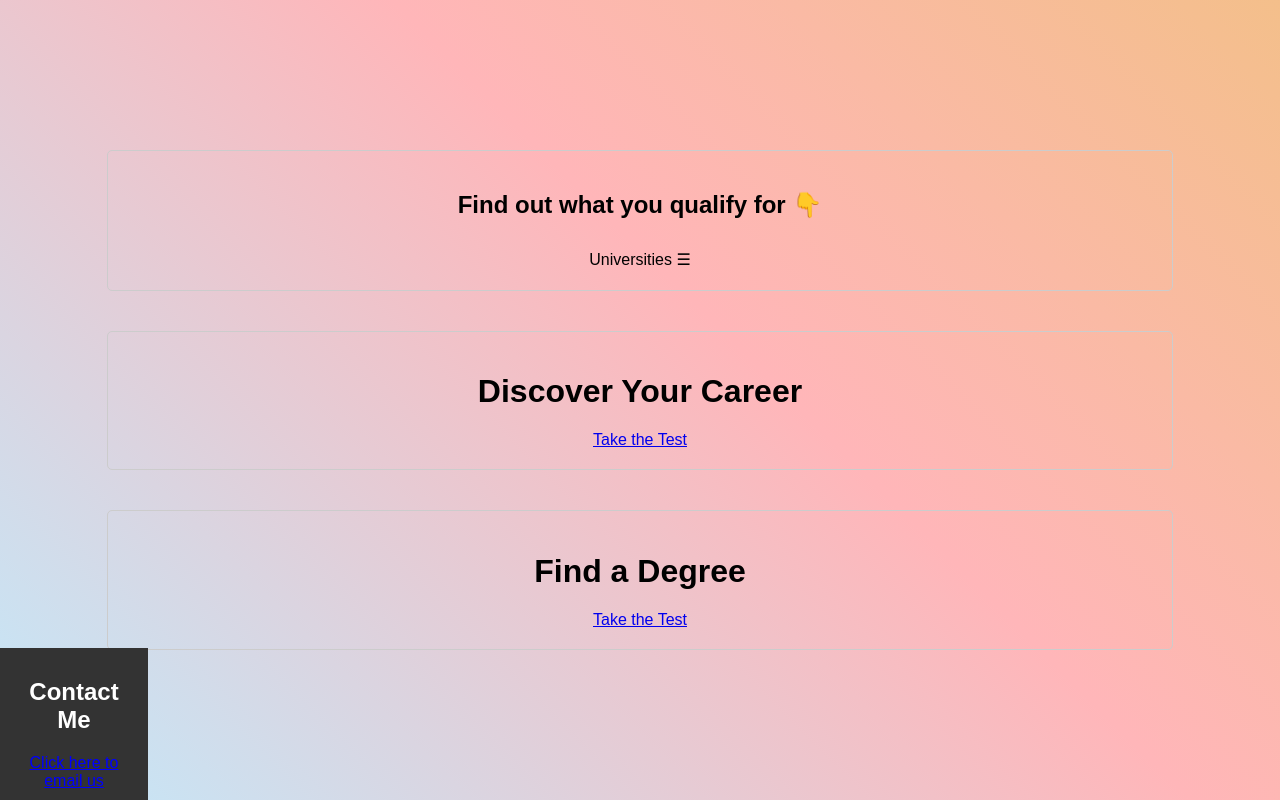
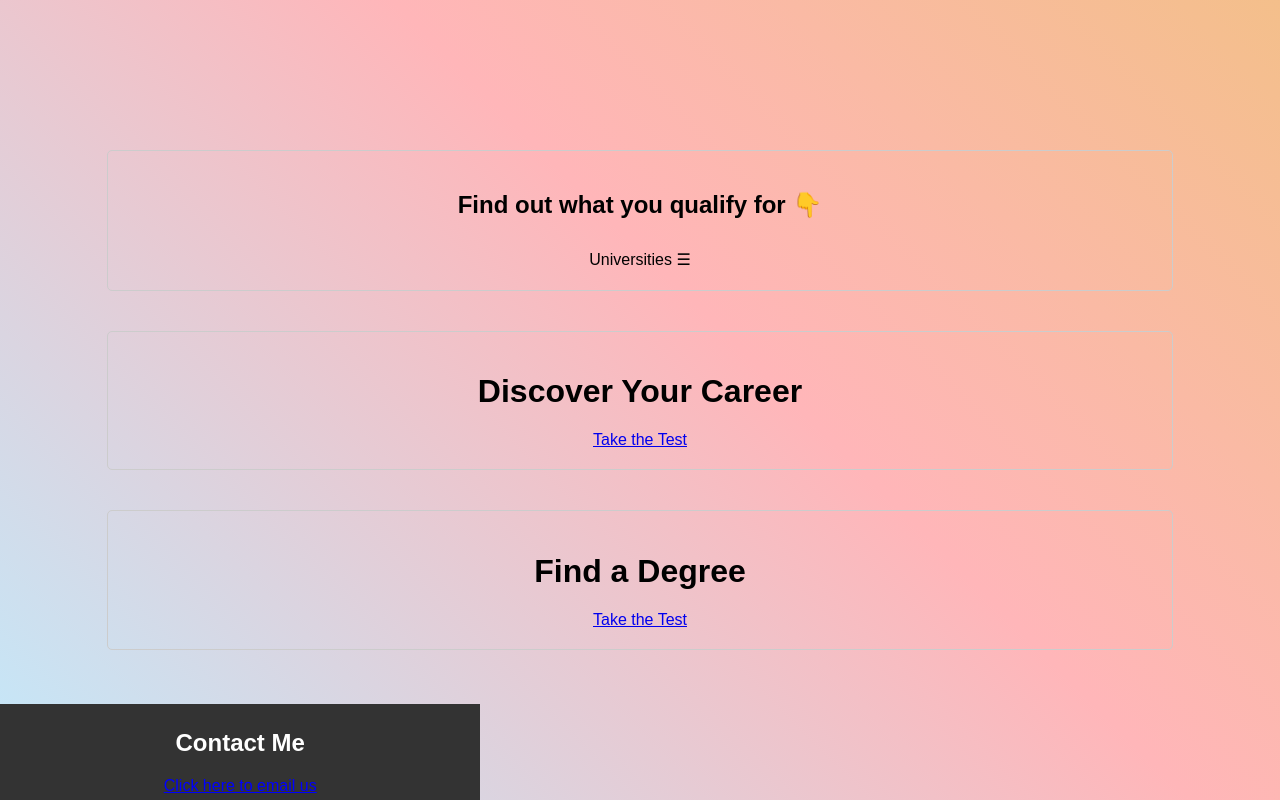
Before and after one commit to 1stTshego/VarsityDegreeMatcher, a plain HTML site: page index.html in a window 1280 px wide. Drawn offline with Linux system fonts and the light colour scheme.

Commit message:
Update styles.css

```diff
--- a/Study_page/styles.css
+++ b/Study_page/styles.css
@@ -68,10 +68,11 @@ body {
     position: fixed;
     bottom: 0;
     left: 0;
-    width: 10%;
+    width: 36.75%;
+
     background-color: #333; /* Adjust the background color as needed */
     color: #fff; /* Adjust the text color as needed */
-    padding: 10px;
+    padding: 5px;
     text-align: center;
 }
 
```
